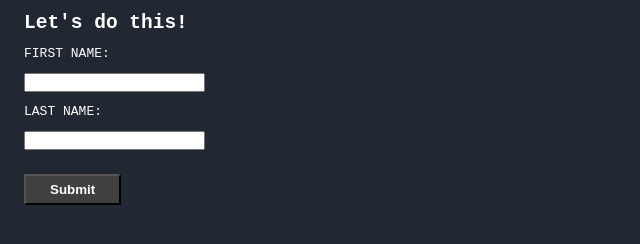
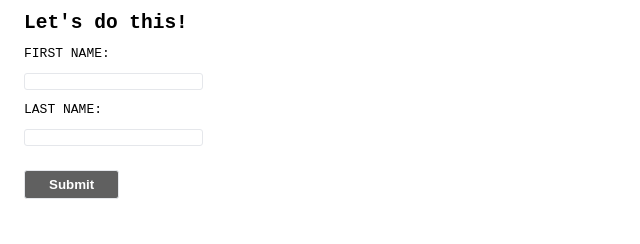
Before and after one commit to Krauzer94/odin-signup-form, a plain HTML site: page index.html in a window 1280 px wide. Shown: the whole page, without its empty margins (0-640 px from the left). Drawn offline with Linux system fonts and the light colour scheme.

Commit message:
Default input border styling

```diff
--- a/style.css
+++ b/style.css
@@ -1,3 +1,4 @@
+/* CSS reset */
 * {
     box-sizing: border-box;
     padding: 0;
@@ -7,20 +8,26 @@
 /* Main defaults */
 body {
     font-family: monospace;
-    background-color: #222831;
     display: flex;
     flex-direction: column;
     height: 100vh;
-    color: white; /* Temporary white characters */
 }
 
+/* General texts */
 h2, label, input {
     margin: 12px 24px;
 }
 
+/* Defaults for all inputs */
+input {
+    border: 1px solid #E5E7EB; /* #E5E7EB */
+    border-radius: 3px;
+}
+
+/* Submit button */
 input[type=submit] {
     font-weight: bold;
     color: white;
-    background-color: #404040;
+    background-color: #606060;
     padding: 6px 24px;
 }
```
